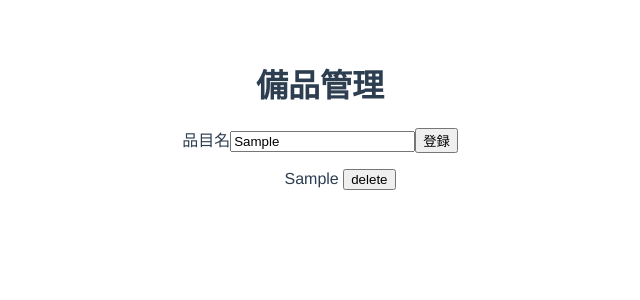
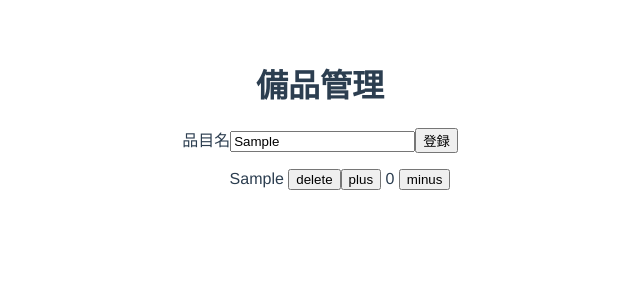
Before and after one commit to azufb/EquipmentManager, a Vue app in the folder equipmentmanager/: page / in a window 1280 px wide. Both pictures are taken after typing "Sample" into the empty fields and a click on the input "登録". Shown: the top 300 px of the page, without its empty margins (320-960 px from the left). Built offline with nearby package versions, Linux system fonts and the light colour scheme.

Commit message:
カウントボタンの作成

```diff
--- a/equipmentmanager/src/App.vue
+++ b/equipmentmanager/src/App.vue
@@ -10,6 +10,9 @@
     <li>
       {{ item.name }}
       <input type='button' value='delete' v-on:click='deleteItem' />
+      <input type="button" value="plus" v-on:click="plus" />
+        {{ item.count }}
+      <input type="button" value="minus" v-on:click="minus" />
     </li>
     </ul>
   </div>
@@ -25,14 +28,16 @@ export default {
   },
   data() {
     return {
-      name: ''
+      name: '',
+      count: 0
     }
   },
   methods: {
     onclick() {
       this.$store.commit('addItem', {
         item: {
-          name: this.name
+          name: this.name,
+          count: 0
         }
       })
     },
--- a/equipmentmanager/src/store/index.js
+++ b/equipmentmanager/src/store/index.js
@@ -5,11 +5,11 @@ Vue.use(Vuex)
 
 export default new Vuex.Store({
   state: {
-    items: []
+    items: [],
   },
   getters: {
-    itemsCount(state) {
-      return state.items.length
+    counter(state) {
+      return state.items.count
     }
   },
   mutations: {
@@ -22,9 +22,11 @@ export default new Vuex.Store({
     },
     minus(state) {
       state.items.count--
+      console.log(state.items)
     },
     plus(state) {
       state.items.count++
+      console.log(state.items)
     }
   },
   actions: {
```
